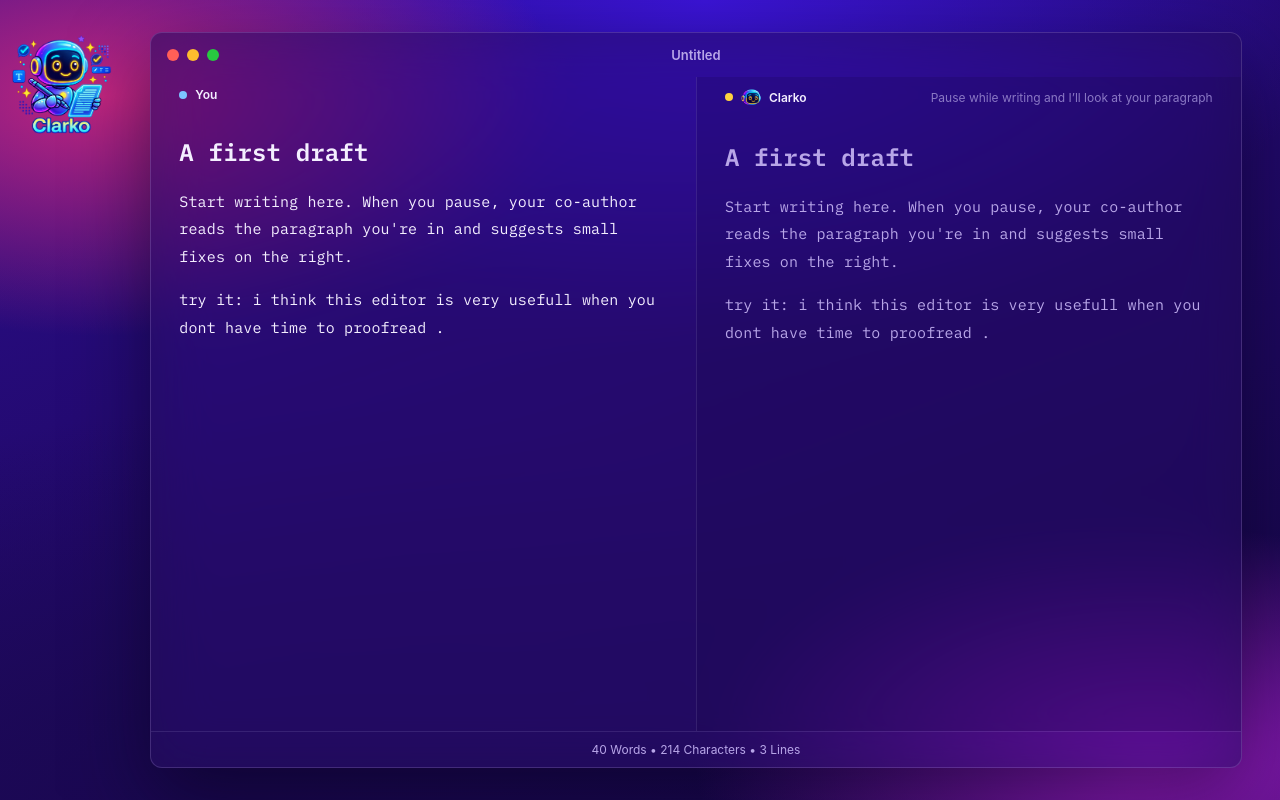
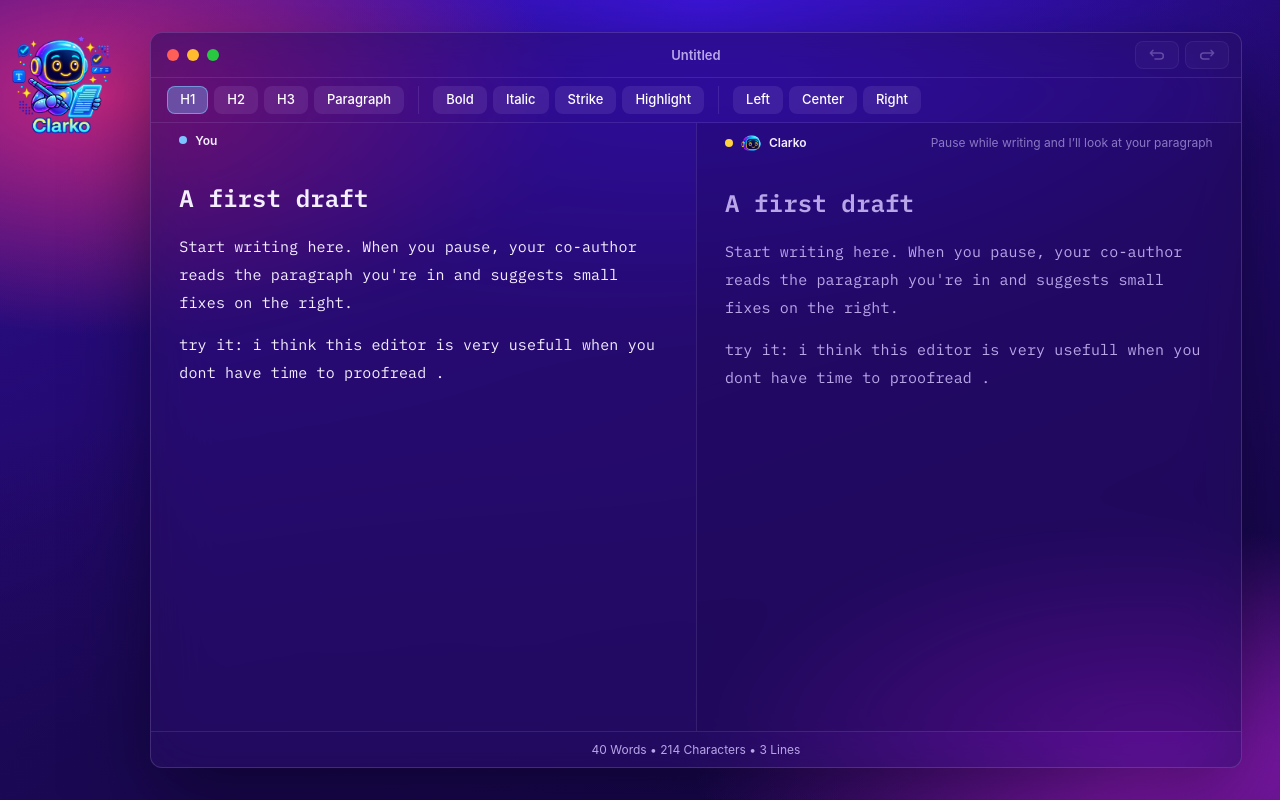
Before and after one commit to israelljunnior/Clarko-Helper, a React (Vite) app in the folder Front/clarko-helper/: page / in a window 1280 px wide. Built offline with nearby package versions, Linux system fonts and the light colour scheme.

Commit message:
adding menubar components and undo and redo buttons

```diff
--- a/Front/clarko-helper/src/components/EditorWindow.tsx
+++ b/Front/clarko-helper/src/components/EditorWindow.tsx
@@ -1,6 +1,9 @@
 import { useEffect, useMemo, useState } from 'react'
 import { EditorContent, useEditor, useEditorState } from '@tiptap/react'
 import StarterKit from '@tiptap/starter-kit'
+import Highlight from '@tiptap/extension-highlight'
+import TextAlign from '@tiptap/extension-text-align'
+import { MenuBar } from './MenuBar'
 import { CoAuthorPane, type MirrorBlock } from './CoAuthorPane'
 import { SelectionPopup } from './SelectionPopup'
 import { useCoAuthor } from '../hooks/useCoAuthor'
@@ -23,6 +26,22 @@ interface DocumentSnapshot {
 
 const EMPTY_SNAPSHOT: DocumentSnapshot = { blocks: [], words: 0, characters: 0, lines: 0 }
 
+/** U-turn arrow pointing left; mirrored for redo. */
+function UndoIcon() {
+  return (
+    <svg viewBox="0 0 24 24" width="16" height="16" aria-hidden="true">
+      <path
+        d="M6 5 2 9l4 4M2 9h15a4.5 4.5 0 0 1 0 9H9"
+        fill="none"
+        stroke="currentColor"
+        strokeWidth="2.2"
+        strokeLinecap="round"
+        strokeLinejoin="round"
+      />
+    </svg>
+  )
+}
+
 export function EditorWindow() {
   // The mock is swapped for the real OpenRouter client once the backend proxy exists.
   const service = useMemo(() => new SuggestionService(new MockOpenRouterClient()), [])
@@ -31,7 +50,11 @@ export function EditorWindow() {
   const [userPane, setUserPane] = useState<HTMLDivElement | null>(null)
 
   const editor = useEditor({
-    extensions: [StarterKit],
+    extensions: [
+      StarterKit,
+      Highlight,
+      TextAlign.configure({ types: ['heading', 'paragraph'] }),
+    ],
     content: INITIAL_CONTENT,
     editorProps: {
       attributes: { class: 'writer', 'aria-label': 'Document', spellcheck: 'false' },
@@ -67,6 +90,14 @@ export function EditorWindow() {
         }
       },
     }) ?? EMPTY_SNAPSHOT
+
+  const history = useEditorState({
+    editor,
+    selector: ({ editor: current }) => ({
+      canUndo: current?.can().undo() ?? false,
+      canRedo: current?.can().redo() ?? false,
+    }),
+  })
 
   useEffect(() => {
     if (!editor) return
@@ -105,7 +136,31 @@ export function EditorWindow() {
               />
               {edited && <span className="window__edited"> — Edited</span>}
             </div>
+            <div className="window__actions">
+              <button
+                type="button"
+                className="window__action"
+                title="Undo (Ctrl+Z)"
+                aria-label="Undo"
+                disabled={!history?.canUndo}
+                onClick={() => editor?.chain().focus().undo().run()}
+              >
+                <UndoIcon />
+              </button>
+              <button
+                type="button"
+                className="window__action window__action--redo"
+                title="Redo (Ctrl+Y)"
+                aria-label="Redo"
+                disabled={!history?.canRedo}
+                onClick={() => editor?.chain().focus().redo().run()}
+              >
+                <UndoIcon />
+              </button>
+            </div>
           </header>
+
+          {editor && <MenuBar editor={editor} />}
 
           <div className="window__panes">
             <section className="pane pane--user" aria-label="Your document">
--- /dev/null
+++ b/Front/clarko-helper/src/components/MenuBar.tsx
@@ -0,0 +1,98 @@
+import { useEditorState, type Editor } from '@tiptap/react'
+
+type Level = 1 | 2 | 3
+type Alignment = 'left' | 'center' | 'right'
+
+interface MenuItem {
+  label: string
+  shortcut?: string
+  isActive: (editor: Editor) => boolean
+  run: (editor: Editor) => void
+}
+
+const heading = (level: Level): MenuItem => ({
+  label: `H${level}`,
+  isActive: (editor) => editor.isActive('heading', { level }),
+  run: (editor) => editor.chain().focus().toggleHeading({ level }).run(),
+})
+
+const align = (alignment: Alignment, label: string): MenuItem => ({
+  label,
+  isActive: (editor) => editor.isActive({ textAlign: alignment }),
+  run: (editor) => editor.chain().focus().setTextAlign(alignment).run(),
+})
+
+const GROUPS: MenuItem[][] = [
+  [
+    heading(1),
+    heading(2),
+    heading(3),
+    {
+      label: 'Paragraph',
+      isActive: (editor) => editor.isActive('paragraph'),
+      run: (editor) => editor.chain().focus().setParagraph().run(),
+    },
+  ],
+  [
+    {
+      label: 'Bold',
+      shortcut: 'Ctrl+B',
+      isActive: (editor) => editor.isActive('bold'),
+      run: (editor) => editor.chain().focus().toggleBold().run(),
+    },
+    {
+      label: 'Italic',
+      shortcut: 'Ctrl+I',
+      isActive: (editor) => editor.isActive('italic'),
+      run: (editor) => editor.chain().focus().toggleItalic().run(),
+    },
+    {
+      label: 'Strike',
+      shortcut: 'Ctrl+Shift+S',
+      isActive: (editor) => editor.isActive('strike'),
+      run: (editor) => editor.chain().focus().toggleStrike().run(),
+    },
+    {
+      label: 'Highlight',
+      shortcut: 'Ctrl+Shift+H',
+      isActive: (editor) => editor.isActive('highlight'),
+      run: (editor) => editor.chain().focus().toggleHighlight().run(),
+    },
+  ],
+  [align('left', 'Left'), align('center', 'Center'), align('right', 'Right')],
+]
+
+const ITEMS = GROUPS.flat()
+
+/** Formatting toolbar for the document; buttons light up for the formats at the cursor. */
+export function MenuBar({ editor }: { editor: Editor }) {
+  const active = useEditorState({
+    editor,
+    selector: ({ editor: current }) =>
+      Object.fromEntries(ITEMS.map((item) => [item.label, item.isActive(current)])),
+  })
+
+  return (
+    <div className="menubar" role="toolbar" aria-label="Formatting">
+      {GROUPS.map((group, groupIndex) => (
+        <div className="menubar__group" key={groupIndex}>
+          {group.map((item) => {
+            const isActive = active[item.label] ?? false
+            return (
+              <button
+                key={item.label}
+                type="button"
+                className={isActive ? 'menubar__button is-active' : 'menubar__button'}
+                aria-pressed={isActive}
+                title={item.shortcut ? `${item.label} (${item.shortcut})` : item.label}
+                onClick={() => item.run(editor)}
+              >
+                {item.label}
+              </button>
+            )
+          })}
+        </div>
+      ))}
+    </div>
+  )
+}
--- a/Front/clarko-helper/src/index.css
+++ b/Front/clarko-helper/src/index.css
@@ -107,6 +107,50 @@ body,
 .light--minimize { background: #febc2e; }
 .light--zoom { background: #28c840; }
 
+.window__actions {
+  position: absolute;
+  right: 12px;
+  display: flex;
+  gap: 6px;
+}
+
+.window__action {
+  display: grid;
+  place-items: center;
+  width: 44px;
+  height: 28px;
+  padding: 0;
+  border: 1px solid rgba(124, 196, 255, 0.35);
+  border-radius: 8px;
+  background: rgba(124, 196, 255, 0.16);
+  color: var(--user);
+  cursor: pointer;
+  transition: background 120ms ease, color 120ms ease;
+}
+
+.window__action:hover:not(:disabled) {
+  background: var(--user);
+  color: #1a0b45;
+}
+
+.window__action:focus-visible {
+  outline: 2px solid var(--user);
+  outline-offset: 2px;
+}
+
+.window__action:disabled {
+  border-color: var(--divider);
+  background: rgba(214, 196, 255, 0.06);
+  color: var(--ink-faint);
+  opacity: 0.6;
+  cursor: default;
+}
+
+/* Same arrow as undo, flipped to turn right. */
+.window__action--redo svg {
+  transform: scaleX(-1);
+}
+
 .window__title {
   display: flex;
   align-items: center;
@@ -144,6 +188,58 @@ body,
   margin-left: 4px;
   font-weight: 400;
   color: var(--ink-faint);
+}
+
+.menubar {
+  flex: 0 0 auto;
+  display: flex;
+  flex-wrap: wrap;
+  align-items: center;
+  gap: 6px 14px;
+  padding: 8px 16px;
+  border-block: 1px solid var(--divider);
+}
+
+.menubar__group {
+  display: flex;
+  gap: 6px;
+}
+
+.menubar__group + .menubar__group {
+  padding-left: 14px;
+  border-left: 1px solid var(--divider);
+}
+
+.menubar__button {
+  padding: 5px 12px;
+  border: 1px solid transparent;
+  border-radius: 8px;
+  background: rgba(214, 196, 255, 0.1);
+  color: #fff;
+  font: 500 13px/1.2 var(--font-ui);
+  cursor: pointer;
+  transition: background 120ms ease, color 120ms ease;
+}
+
+.menubar__button:hover {
+  background: rgba(214, 196, 255, 0.2);
+}
+
+.menubar__button:focus-visible {
+  outline: 2px solid var(--user);
+  outline-offset: 2px;
+}
+
+.menubar__button.is-active {
+  border-color: rgba(124, 196, 255, 0.6);
+  background: rgba(124, 196, 255, 0.35);
+}
+
+.writer mark {
+  padding: 0 2px;
+  border-radius: 3px;
+  background: rgba(255, 184, 107, 0.35);
+  color: inherit;
 }
 
 .window__panes {
```
